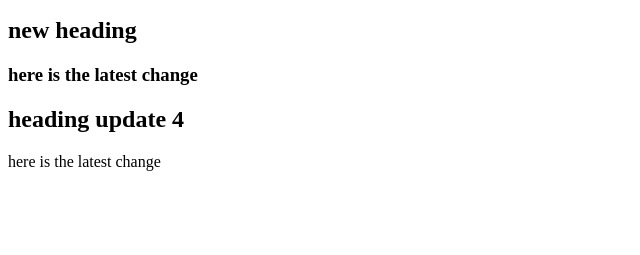
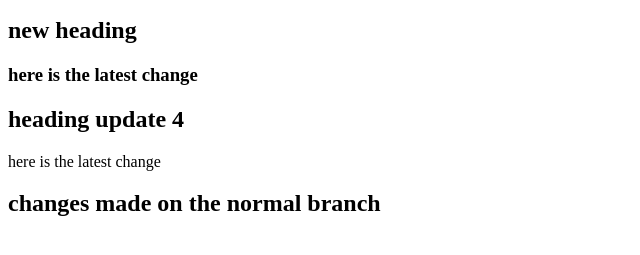
Before and after one commit to NgwaNathan/git-demo, a plain HTML site: page index.html in a window 1280 px wide. Shown: the part 355-610 px from the top of the page, without its empty margins (0-640 px from the left). Drawn offline with Linux system fonts and the light colour scheme.

Commit message:
changes made on the normal branch

```diff
--- a/index.html
+++ b/index.html
@@ -17,5 +17,7 @@
 
     <h2>heading update 4</h2>
     <p>here is the latest change</p>
+
+    <h2>changes made on the normal branch</h2>
   </body>
 </html>
```
